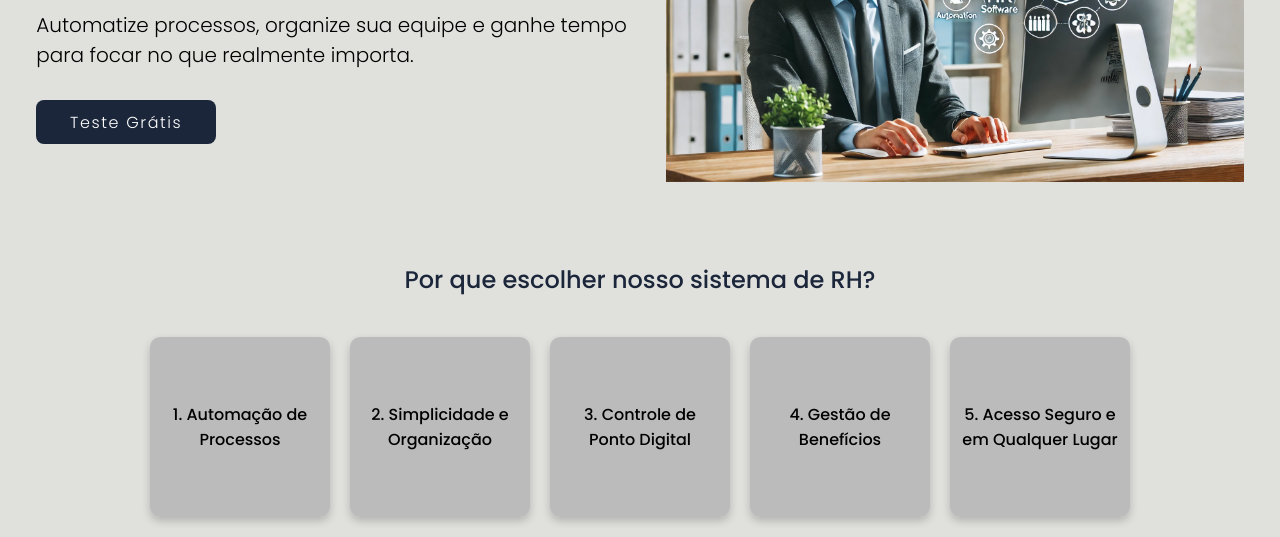
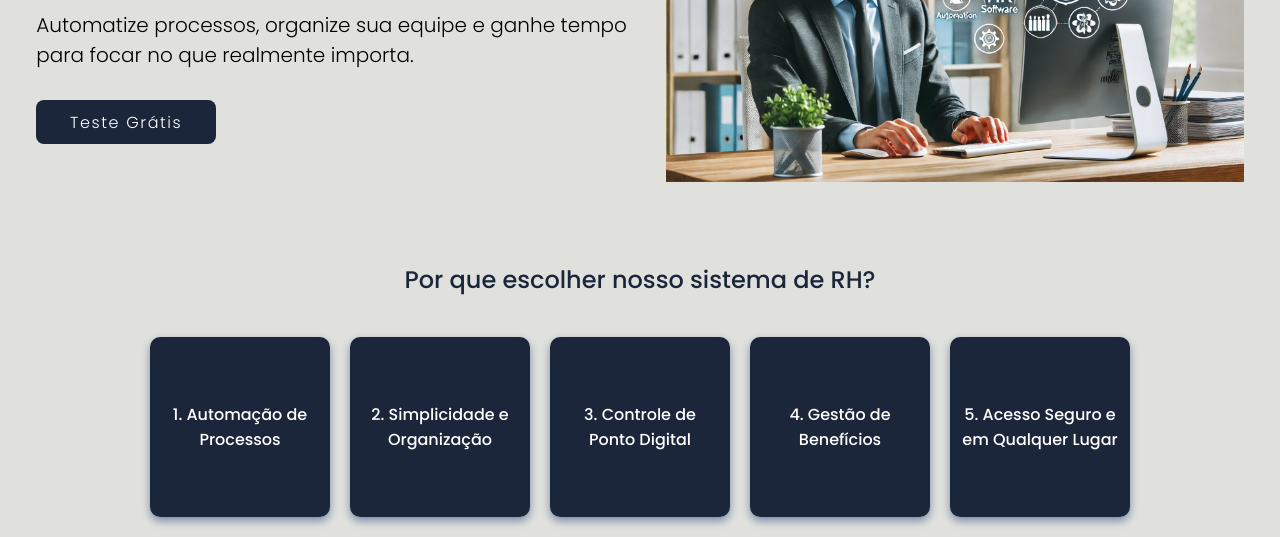
Before and after one commit to Pedro9185/Projeto-WEB, a plain HTML site: page index.html in a window 1280 px wide. Shown: the part 263-800 px from the top of the page. Drawn offline with Linux system fonts and the light colour scheme.

Commit message:
feat: estilizção dos cards

```diff
--- a/css/index.css
+++ b/css/index.css
@@ -9,7 +9,7 @@
 
 body {
     font-size: 100%;
-    background-color: #FFFFFF;
+    background-color: #E0E1DD;
 }
 
 .cabecalho {
@@ -168,8 +168,9 @@ body {
     text-align: center;
     transition: transform 0.6s;
     transform-style: preserve-3d;
-    box-shadow: 0 4px 8px 0 rgba(0, 0, 0, 0.2);
+    box-shadow: 0 4px 8px 0 #778DA9;
     border-radius: 10px;
+
 }
 
 .flip-card:hover .flip-card-inner {
@@ -194,14 +195,15 @@ body {
 }
 
 .flip-card-front {
-    background-color: #bbb;
-    color: black;
+    background-color: #1B263B;
+    color:white;
     border-radius: 10px;
+
 
 }
 
 .flip-card-back {
-    background-color: #2980b9;
+    background-color: #3D5470;
     color: white;
     transform: rotateY(180deg);
     border-radius: 10px;
@@ -216,7 +218,7 @@ body {
 
 .flip-card-back p {
     font-family: "Poppins", sans-serif;
-    font-weight: 400;
+    font-weight: 200;
     font-size: clamp(12px, 2vw, 16px);
     text-align: center;
 }
```
